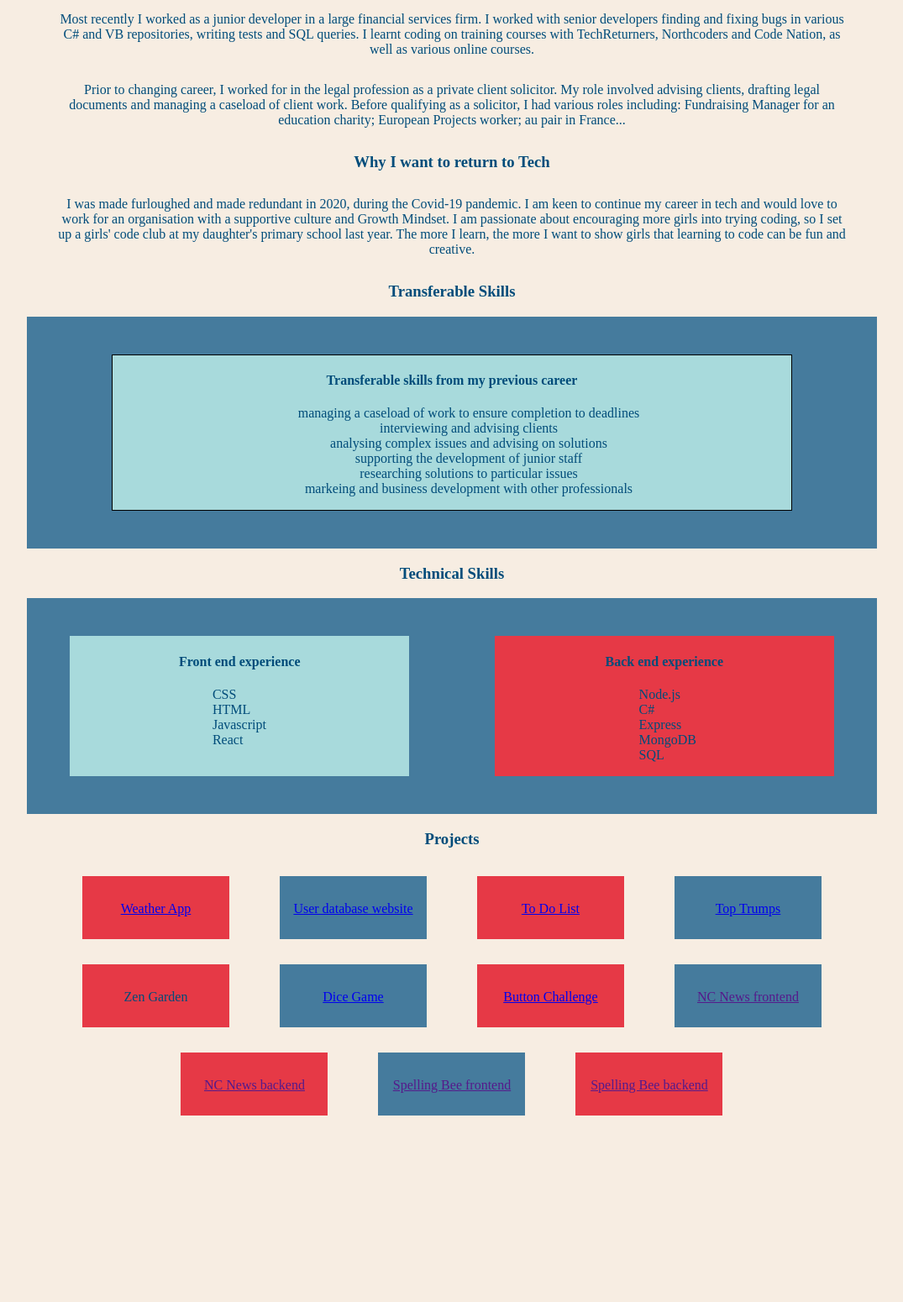
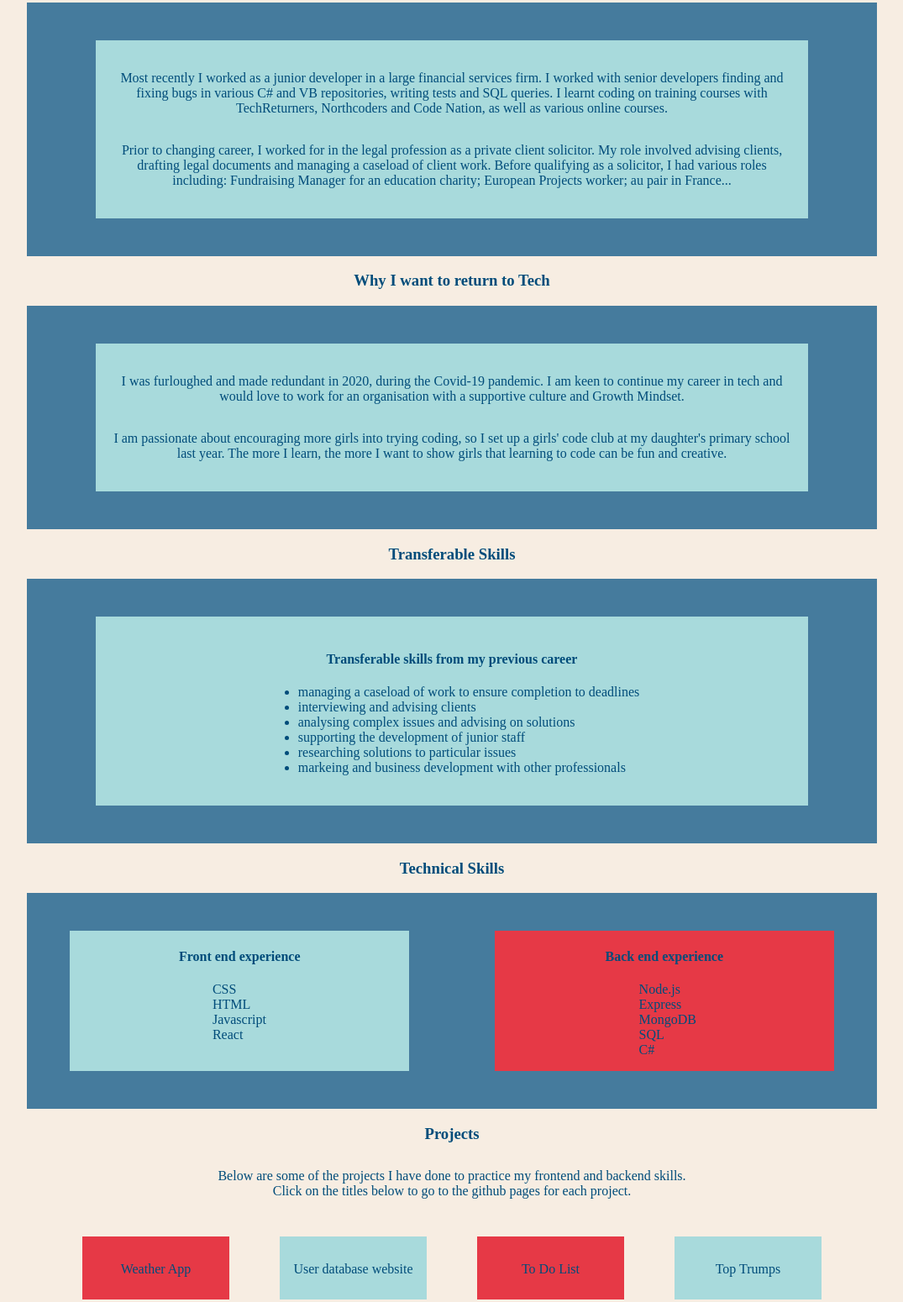
Before and after one commit to Chenerywoman/portfolio-website, a plain HTML site: page index.html in a window 1280 px wide. Shown: the part 469-2019 px from the top of the page at 84% size, without its empty margins (102-1177 px from the left). Before the commit the page ends 1820 px from the top, so only its background shows below. Drawn offline with Linux system fonts and the light colour scheme.

Commit message:
adding experience & returning to tech paras to boxes

```diff
--- a/index.html
+++ b/index.html
@@ -15,11 +15,20 @@
     <p class="description">I am a developer with commercial experience and client-facing skills from my previous career as a solicitor.  I love learning new skills, understanding problems and working out solutions for end users. </p>
 
     <h3 class="sub-heading">Experience</h3>
-    <p class="description">Most recently I worked as a junior developer in a large financial services firm.  I worked with senior developers finding and fixing bugs in various C# and VB repositories, writing tests and SQL queries. I learnt coding on training courses with TechReturners, Northcoders and Code Nation, as well as various online courses. </p>
-    <p class="description"> Prior to changing career, I worked for in the legal profession as a private client solicitor.  My role involved advising clients, drafting legal documents and managing a caseload of client work. Before qualifying as a solicitor, I had various roles including: Fundraising Manager for an education charity; European Projects worker; au pair in France... </p>
+    <div class="background container">
+        <div class="experience container">
+            <p>Most recently I worked as a junior developer in a large financial services firm.  I worked with senior developers finding and fixing bugs in various C# and VB repositories, writing tests and SQL queries. I learnt coding on training courses with TechReturners, Northcoders and Code Nation, as well as various online courses. </p>
+            <p> Prior to changing career, I worked for in the legal profession as a private client solicitor.  My role involved advising clients, drafting legal documents and managing a caseload of client work. Before qualifying as a solicitor, I had various roles including: Fundraising Manager for an education charity; European Projects worker; au pair in France... </p>
+        </div>
+    </div>
 
     <h3 class="sub-heading">Why I want to return to Tech</h3>
-    <p class="description">I was made furloughed and made redundant in 2020, during the Covid-19 pandemic. I am keen to continue my career in tech and would love to work for an organisation with a supportive culture and Growth Mindset.  I am passionate about encouraging more girls into trying coding, so I set up a girls' code club at my daughter's primary school last year.  The more I learn, the more I want to show girls that learning to code can be fun and creative.</p>
+    <div class="background container">
+        <div class="returning container">
+                <p>I was furloughed and made redundant in 2020, during the Covid-19 pandemic. I am keen to continue my career in tech and would love to work for an organisation with a supportive culture and Growth Mindset.</p>
+                <p>  I am passionate about encouraging more girls into trying coding, so I set up a girls' code club at my daughter's primary school last year.  The more I learn, the more I want to show girls that learning to code can be fun and creative.</p>
+        </div>
+    </div>
 
     <h3 class="sub-heading">Transferable Skills</h3>
     <div class="skills container">
@@ -43,7 +52,7 @@
         <div class="front-end container">
             <div>
                 <h4>Front end experience</h4>
-                <ul class="experience">
+                <ul class="languages">
                     <li>CSS</li>
                     <li>HTML</li>
                     <li>Javascript</li>
@@ -54,30 +63,31 @@
         <div class="back-end container">
             <div>
                 <h4>Back end experience</h4>
-                <ul class="experience">
+                <ul class="languages">
                     <li>Node.js</li>
-                    <li>C#</li>
                     <li>Express</li>
                     <li>MongoDB</li>
                     <li>SQL</li>
+                    <li>C#</li>
                 </ul>
             </div>
         </div>
     </div>
 
     <h3 class="sub-heading">Projects</h3>
+    <p class="description">Below are some of the projects I have done to practice my frontend and backend skills.  <br> Click on the titles below to go to the github pages for each project.</p>
     <div class="project-list container">
-        <div class="project red"><a href="https://github.com/Chenerywoman/weather-app" ><p>Weather App</p></a></div>
+        <div class="project red"><a href="https://github.com/Chenerywoman/weather-app" ><p>Weather App</a></p></div>
         <div class="project blue"><a href="https://github.com/Chenerywoman/users-database-project" ><p>User database website</p></a></div>
         <div class="project red"><a href="https://github.com/Chenerywoman/to-do-list" ><p>To Do List</p></a></div>
         <div class="project blue"><a href="https://github.com/Chenerywoman/Top_Trumps_game"><p>Top Trumps</p></a></div>
         <div class="project red"><p>Zen Garden</p></div>
         <div class="project blue"><a href="https://github.com/Chenerywoman/Dice_Project"><p>Dice Game</p></a></div>
         <div class="project red"><a href="https://github.com/Chenerywoman/button-challenge"><p>Button Challenge</p></a></div>
-        <div class="project blue"><a href=""><p>NC News frontend</p></a></div>
-        <div class="project red"><a href=""><p>NC News backend</p></a></div>
-        <div class="project blue"><a href=""><p>Spelling Bee frontend</p></a></div>
-        <div class="project red"><a href=""><p>Spelling Bee backend</p></a></div>
+        <div class="project blue"><a href="https://github.com/Chenerywoman/FE-PT-northcoders-news-chenerywoman"><p>NC News frontend</p></a></div>
+        <div class="project red"><a href="https://github.com/Chenerywoman/BE-PT-northcoders-news-chenerywoman"><p>NC News backend</p></a></div>
+        <div class="project blue"><a href="https://github.com/Chenerywoman/FE-PT-Project-Spelling-Bee"><p>Spelling Bee frontend</p></a></div>
+        <div class="project red"><a href="https://github.com/Chenerywoman/BE-PT-Project-Spelling-Bee"><p>Spelling Bee backend</p></a></div>
     </div>
 
 </body>
--- a/style.css
+++ b/style.css
@@ -21,12 +21,6 @@ h1{
     /* color: #457B9D; */
 }
 
-.description{
-    width: 75%;
-    margin: 30px auto;
-}
-
-
 .container{
     display: flex;
     flex-direction: row;
@@ -35,10 +29,21 @@ h1{
     justify-content: center;
 }
 
-.skills{
+.description{
+    width: 80%;
+    margin: 30px auto;
+}
+
+.skills, .background {
     width: 80%;
     background-color: #457B9D;
     padding: 40px 0 40px 0;
+}
+
+.transferable, .returning, .experience {
+    width: 80%;
+    background-color: #A8DADC;
+    padding: 20px;
 }
 
 ul.legal{
@@ -46,14 +51,7 @@ ul.legal{
 }
 
 ul.legal li {
-    list-style: none;
-    text-align: center;
-}
-
-.transferable{
-    width: 80%;
-    background-color: #A8DADC;
-    border: 1px solid black;
+    text-align: left;
 }
 
 .front-end{
@@ -66,7 +64,7 @@ ul.legal li {
     background-color: #E63946;
 }
 
-ul.experience li {
+ul.languages li {
     list-style: none;
     text-align: left;
 
@@ -85,13 +83,32 @@ ul.experience li {
     margin-top: 30px;
 }
 
+.project a {
+    text-decoration: none;
+}
+
 .red{
     background-color: #E63946;
     margin: 15px 30px;
 }
 
+.red a:link{
+    color: #014c7a;
+}
+
+.red a:visited{
+    color: #A8DADC;
+}
+
 .blue{
-    background-color: #457B9D;
-    color: #A8DADC;
+    background-color: #A8DADC;
     margin: 15px 30px;
 }
+
+.blue a:link{
+    color: #014c7a;
+}
+
+.blue a:visited{
+    color: #E63946;
+}
```
